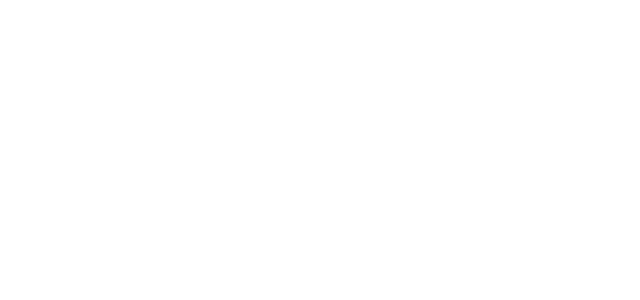
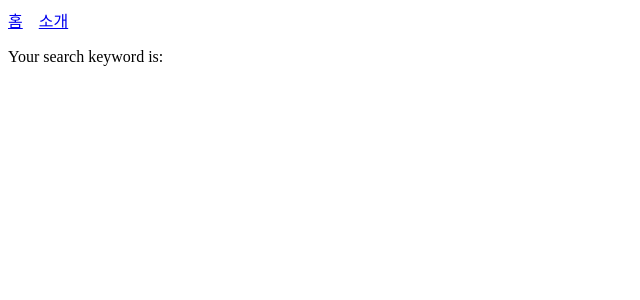
Before and after one commit to moon-choi/batman-tv-shows, a Next.js app: page /search in a window 1280 px wide. Shown: the top 300 px of the page, without its empty margins (0-640 px from the left). Built offline with nearby package versions, Linux system fonts and the light colour scheme.

Commit message:
라우트 – 유동적인 주소 사용하기

```diff
--- a/pages/search.js
+++ b/pages/search.js
@@ -6,9 +6,9 @@
   const { query } = useRouter();
 
   return (
-
-    <p>{query.keyword}</p>
-
+    <Layout>
+      <p>Your search keyword is: {query.keyword}</p>
+    </Layout>
   );
 };
 
@@ -17,6 +17,8 @@
 
 /*
 Cesar's hack
+http://localhost:3000/search?keyword=cesar
+
 
 export default function Items(props) {
   const { query } = useRouter();
```
